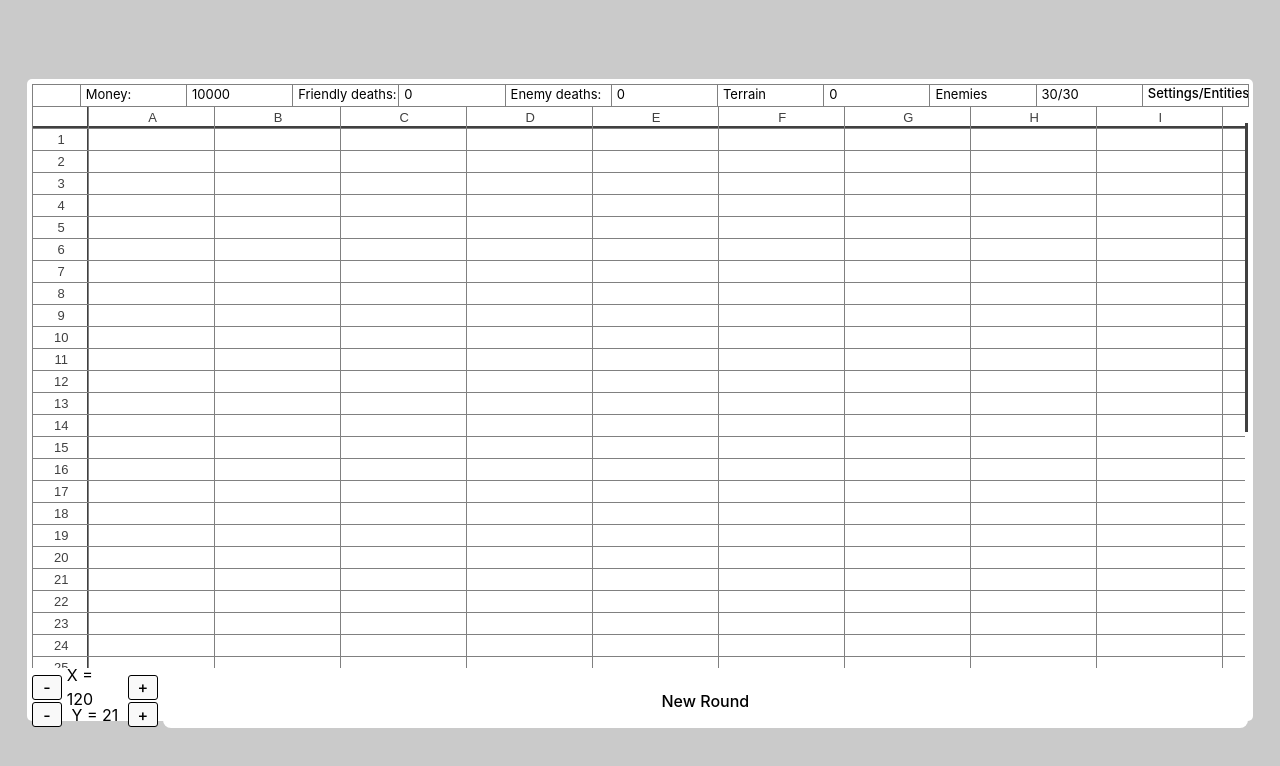
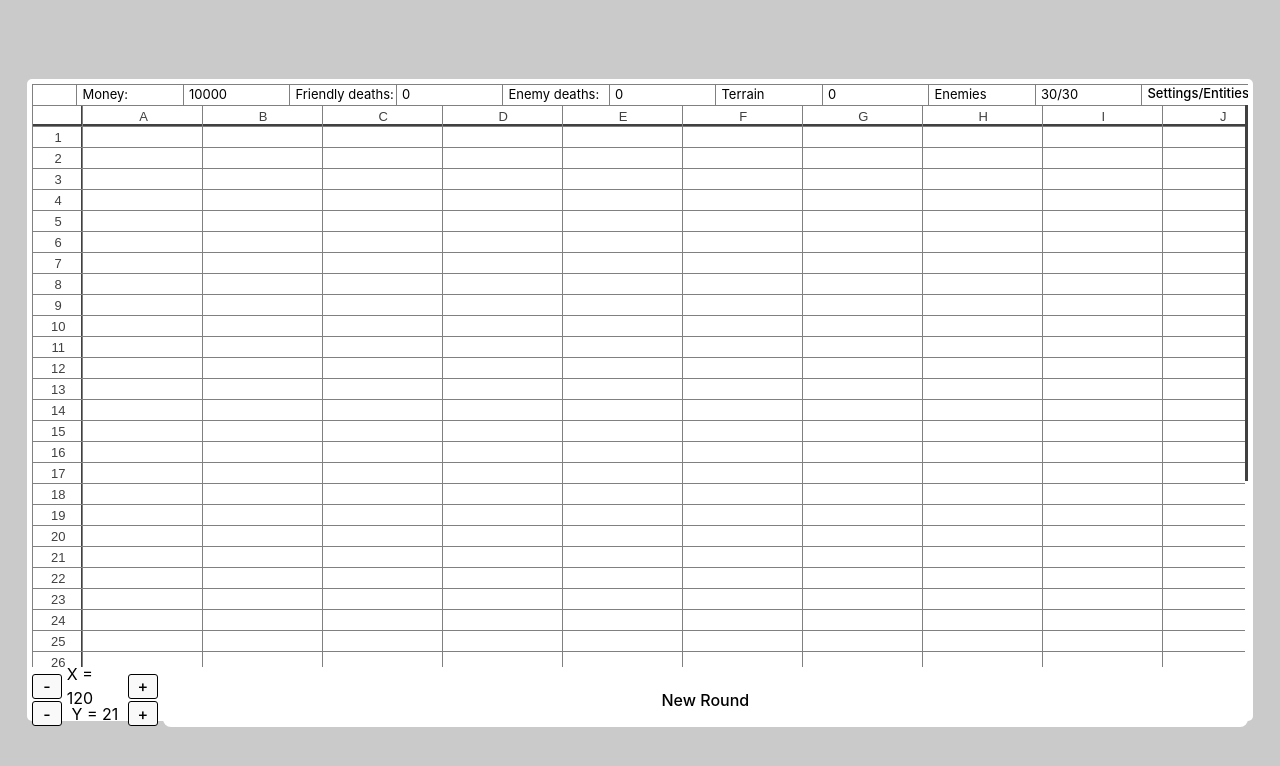
Before and after one commit to daefron/spreadsheet-creep, a React (Vite) app: page / in a window 1280 px wide. Shown: the top 766 px of the page. Built offline with nearby package versions, Linux system fonts and the light colour scheme.

Commit message:
assorted rendering fixes

```diff
--- a/src/App.css
+++ b/src/App.css
@@ -91,14 +91,17 @@ select,
   cursor: initial;
   font-size: 13px;
   margin: 0;
-  margin-right: -1px;
-  margin-bottom: -1px;
+  /* margin-bottom: -1px; */
   padding: 0;
-  padding-left: 5px;
+  text-indent: 5px;
   border-width: 1px;
+  border-right-width: 0px;
+  border-bottom-width: 0px;
   border-color: grey;
   border-style: solid;
   background-color: white;
+  user-select: none;
+  box-sizing:border-box;
 }
 .boardCell:focus {
   outline: none;
--- a/src/Game Logic/Render.jsx
+++ b/src/Game Logic/Render.jsx
@@ -73,7 +73,6 @@ export default function engineOutput() {
   const [gameboardEntities, setGameboardEntities] = useState([]);
   const [settingsState, setSettingsState] = useState("none");
   const scrollPositionX = useRef(0);
-  const scrollBufferX = useRef();
   const scrollPositionY = useRef(0);
   const cellSelectMoved = useRef(false);
   let entityList = EntityList;
@@ -288,115 +287,170 @@ export default function engineOutput() {
     };
   }, []);
 
+  function renderUpdate() {
+    if (cellSelectMoved.current) {
+      xScrollUpdate();
+      yScrollUpdate();
+    }
+    if (clickPosition.current !== undefined) {
+      scrollDrag();
+    }
+    cellSelectMoved.current = false;
+    autoCell();
+    updateGameboardEntities();
+    scrollCheck();
+    scrolledThisTurn.current = false;
+  }
+
+  const scrollBufferX = useRef();
+  function xScrollUpdate() {
+    let board = document.getElementById("gameboardHolder");
+    let width = board.offsetWidth;
+    let xScroll = document.getElementById("xScroll");
+    let totalWidth = gameboardWidth.current * (cellWidth.current - 1) - 50;
+    let xScrollPercentage = width / totalWidth;
+    let xScrollWidth = width * xScrollPercentage;
+    xScroll.style.width = xScrollWidth + "px";
+    let renderMax = renderWidth.current * cellWidth.current;
+    if (scrollBufferX.current === undefined) {
+      scrollBufferX.current = renderMax - width;
+    }
+    renderMax -= scrollBufferX.current;
+    let marginPercentage = renderMax / width;
+    let marginLeft = xScrollWidth * marginPercentage - xScrollWidth;
+    xScroll.style.marginLeft = marginLeft + "px";
+  }
+
+  const scrollBufferY = useRef();
+  function yScrollUpdate() {
+    let board = document.getElementById("gameboardHolder");
+    let height = board.offsetHeight;
+    let yScroll = document.getElementById("yScroll");
+    let totalHeight = gameboardHeight.current * (cellHeight.current - 2);
+    let yScrollPercentage = height / totalHeight;
+    let yScrollHeight = height * yScrollPercentage;
+    yScroll.style.height = yScrollHeight + "px";
+    let renderMax = renderHeight.current * cellHeight.current;
+    if (scrollBufferY.current === undefined) {
+      scrollBufferY.current = renderMax - height;
+    }
+    renderMax -= scrollBufferX.current;
+    let marginPercentage = renderMax / height;
+    let marginTop = yScrollHeight * marginPercentage - yScrollHeight + 17;
+    yScroll.style.marginTop = marginTop + "px";
+  }
+
+  const clickPosition = useRef(undefined);
+  const mousePosition = useRef([undefined, undefined]);
+  const selectedScroll = useRef(undefined);
+
+  function scrollDrag() {
+    let old, current, x;
+    if (selectedScroll.current.id === "xScroll") {
+      old = clickPosition.current[0];
+      current = mousePosition.current[0];
+      x = true;
+    } else if (selectedScroll.current.id === "yScroll") {
+      old = clickPosition.current[1];
+      current = mousePosition.current[1];
+      x = false;
+    }
+    let board = document.getElementById("gameboardHolder");
+    let diff = current - old;
+    if (x) {
+      board.scrollBy(diff * 50, 0);
+    } else {
+      board.scrollBy(0, diff * 50);
+    }
+    clickPosition.current[0] = current;
+  }
+
+  const scrolledThisTurn = useRef(false);
+
   useEffect(() => {
     let board = document.getElementById("gameboardHolder");
     board.addEventListener("scroll", handleScroll);
     function handleScroll() {
       xScrollUpdate();
       yScrollUpdate();
+      if (!scrolledThisTurn.current) {
         let left = board.scrollLeft;
         let width = board.offsetWidth;
         let scrollWidth = board.scrollWidth;
-      if (scrollWidth - left < width) {
+        if (left + width > scrollWidth) {
           scrollEndX();
         } else if (left === 0) {
-        scrollStartX(scrollWidth - width);
+          scrollStartX();
         }
         let top = board.scrollTop;
         let height = board.offsetHeight;
         let scrollHeight = board.scrollHeight;
-      if (scrollHeight - top < height) {
+        if (top + height >= scrollHeight) {
           scrollEndY();
         } else if (top === 0) {
           scrollStartY();
         }
       }
+    }
+    let xScroll = document.getElementById("xScroll");
+    let yScroll = document.getElementById("yScroll");
+    xScroll.addEventListener("mousedown", scrollClick);
+    yScroll.addEventListener("mousedown", scrollClick);
+    function scrollClick(e) {
+      clickPosition.current = [e.pageX, e.pageY];
+      selectedScroll.current = e.target;
+    }
+    document.addEventListener("mousemove", scrollMove);
+    function scrollMove(e) {
+      mousePosition.current = [e.clientX, e.clientY];
+    }
+    document.addEventListener("mouseup", scrollRelease);
+    function scrollRelease() {
+      clickPosition.current = undefined;
+    }
   }, []);
-
-  function renderUpdate() {
-    if (cellSelectMoved.current) {
-      xScrollUpdate();
-      yScrollUpdate();
-    }
-    cellSelectMoved.current = false;
-    autoCell();
-    scrollCheck();
-    updateGameboardEntities();
-  }
 
   function scrollEndX() {
     if (renderWidth.current < gameboardWidth.current) {
       renderWidthMin.current++;
       renderWidth.current++;
-      scrollPositionX.current = 1;
-    }
-  }
-  function scrollStartX(scrollWidth) {
+      scrollPositionX.current = cellWidth.current / 3;
+      scrolledThisTurn.current = true;
+    }
+  }
+  function scrollStartX() {
     if (renderWidthMin.current > 0) {
       renderWidthMin.current--;
       renderWidth.current--;
-      scrollPositionX.current = scrollWidth - 1;
+      scrollPositionX.current = cellWidth.current;
+      scrolledThisTurn.current = true;
     }
   }
   function scrollEndY() {
     if (renderHeight.current < gameboardHeight.current) {
       renderHeightMin.current++;
       renderHeight.current++;
-      scrollPositionY.current = parseInt(cellHeight.current * 2.766666);
+      scrollPositionY.current = cellHeight.current * 4.23333;
+      scrolledThisTurn.current = true;
     }
   }
   function scrollStartY() {
     if (renderHeightMin.current > 0) {
       renderHeightMin.current--;
       renderHeight.current--;
-      scrollPositionY.current = parseInt(cellHeight.current * 0.933333);
+      scrollPositionY.current = cellHeight.current / 2;
+      scrolledThisTurn.current = true;
     }
   }
 
   function autoCell() {
-    let board = document.getElementById("gameboard");
+    let board = document.getElementById("gameboardHolder");
     let width = board.offsetWidth;
     let height = board.offsetHeight;
     renderWidth.current =
-      1 + parseInt(width / (cellWidth.current + 7)) + renderWidthMin.current;
+      1 + parseInt(width / cellWidth.current) + renderWidthMin.current;
     renderHeight.current =
-      2 + parseInt(height / (cellHeight.current + 2)) + renderHeightMin.current;
-  }
-
-  function xScrollUpdate() {
-    let board = document.getElementById("gameboard");
-    let width = board.offsetWidth;
-    let xScroll = document.getElementById("xScroll");
-    let totalWidth = gameboardWidth.current * (cellWidth.current + 7);
-    let xScrollPercentage = width / totalWidth;
-    let xScrollWidth = width * xScrollPercentage;
-    xScroll.style.width = xScrollWidth + "px";
-    let renderMax = renderWidth.current * (cellWidth.current + 7);
-    if (scrollBufferX.current === undefined) {
-      scrollBufferX.current = renderMax - width;
-    }
-    renderMax -= scrollBufferX.current;
-    if (totalWidth - renderMax < 100) {
-      renderMax = totalWidth;
-    }
-    let marginPercentage = renderMax / width;
-    let marginLeft = xScrollWidth * marginPercentage - xScrollWidth;
-    xScroll.style.marginLeft = marginLeft + "px";
-  }
-
-  function yScrollUpdate() {
-    let board = document.getElementById("gameboard");
-    let height = board.offsetHeight;
-    let yScroll = document.getElementById("yScroll");
-    let totalHeight = gameboardHeight.current * (cellHeight.current + 2);
-    let yScrollPercentage = height / totalHeight;
-    let yScrollHeight = height * yScrollPercentage;
-    yScroll.style.height = yScrollHeight + "px";
-    let renderMax = renderHeight.current * (cellHeight.current + 2);
-    renderMax -= scrollBufferX.current;
-    let marginPercentage = renderMax / height;
-    let marginTop = yScrollHeight * marginPercentage - yScrollHeight + 33;
-    yScroll.style.marginTop = marginTop + "px";
+      4 + parseInt(height / cellHeight.current) + renderHeightMin.current;
   }
 
   function scrollCheck() {
@@ -412,17 +466,21 @@ export default function engineOutput() {
   }
 
   function updateGameboardEntities() {
+    let initialTime = Date.now();
     let grid = [];
-    let initialTime = Date.now();
     if (renderHeight.current > gameboardHeight.current) {
       renderHeight.current = gameboardHeight.current;
     }
     if (renderWidth.current > gameboardWidth.current) {
       renderWidth.current = gameboardWidth.current;
     }
-    for (let h = renderHeightMin.current; h <= renderHeight.current; h++) {
+    let heightMin = renderHeightMin.current;
+    let height = renderHeight.current;
+    let widthMin = renderWidthMin.current;
+    let width = renderWidth.current;
+    for (let h = heightMin; h <= height; h++) {
       let subGrid = [];
-      for (let w = renderWidthMin.current; w <= renderWidth.current; w++) {
+      for (let w = widthMin; w <= width; w++) {
         subGrid.push(cellType(w, h));
       }
       grid.push(subGrid);
@@ -450,17 +508,17 @@ export default function engineOutput() {
         }
       }
       testTime1.current += Date.now() - testTimeInitial;
-      if (w === renderWidthMin.current) {
+      if (w === widthMin) {
         return firstColumnCell(w, h);
       }
-      if (h === renderHeightMin.current) {
+      if (h === heightMin) {
         return firstRowCell(w, h);
       }
       let style = {
         width: cellWidth.current + "px",
         height: cellHeight.current + "px",
-        "--cell-select-width": cellWidth.current - 2 + "px",
-        "--cell-select-height": cellHeight.current - 2 + "px",
+        "--cell-select-width": cellWidth.current + "px",
+        "--cell-select-height": cellHeight.current + "px",
       };
       let effectInitial = Date.now();
       let cell = onBoard(effectBoard.current, [w, h]);
@@ -505,8 +563,8 @@ export default function engineOutput() {
         let style = {
           width: "50px",
           height: cellHeight.current + "px",
-          "--cell-select-width": 50 - 2 + "px",
-          "--cell-select-height": cellHeight.current - 2 + "px",
+          "--cell-select-width": 50 + "px",
+          "--cell-select-height": cellHeight.current + "px",
           boxShadow: "inset -1px 0px 0px #404040, inset 0px -2px 0px #404040",
           left: "0px",
           position: "sticky",
@@ -518,8 +576,8 @@ export default function engineOutput() {
           textAlign: "center",
           width: "50px",
           height: cellHeight.current + "px",
-          "--cell-select-width": 50 - 2 + "px",
-          "--cell-select-height": cellHeight.current - 2 + "px",
+          "--cell-select-width": 50 + "px",
+          "--cell-select-height": cellHeight.current + "px",
           boxShadow: "inset -1px 0px 0px #404040",
           color: "#404040",
           left: "0px",
@@ -534,8 +592,8 @@ export default function engineOutput() {
       let style = {
         width: cellWidth.current + "px",
         height: cellHeight.current + "px",
-        "--cell-select-width": cellWidth.current - 2 + "px",
-        "--cell-select-height": cellHeight.current - 2 + "px",
+        "--cell-select-width": cellWidth.current + "px",
+        "--cell-select-height": cellHeight.current + "px",
         textAlign: "center",
         color: "#404040",
         boxShadow: "inset 0px -2px 0px #404040",
@@ -924,7 +982,7 @@ export default function engineOutput() {
         [""],
       ],
       [
-        [gameboardHeight.current + 2 + " "],
+        [gameboardHeight.current + " "],
         ["Name"],
         ["Level"],
         ["Cost"],
@@ -1232,8 +1290,8 @@ export default function engineOutput() {
           className="statTitle"
           id="settingsButton"
           style={{
-            width: cellWidth.current + 7 + "px",
-            height: cellHeight.current + 2 + "px",
+            width: cellWidth.current + "px",
+            height: cellHeight.current + "px",
           }}
           onClick={toggleSettings}
         >
```
Lines whose indentation alone changed are shown as unchanged.
